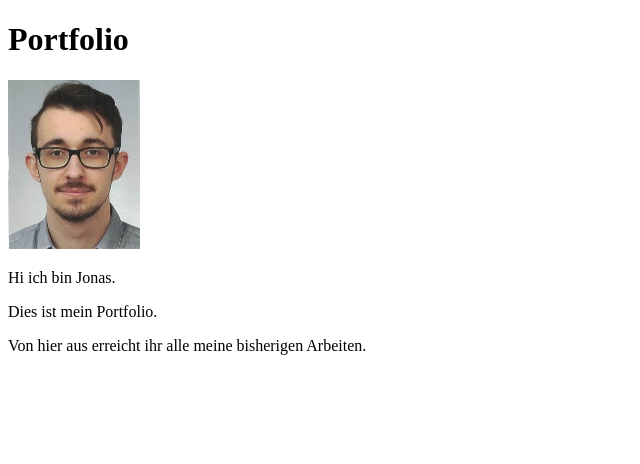
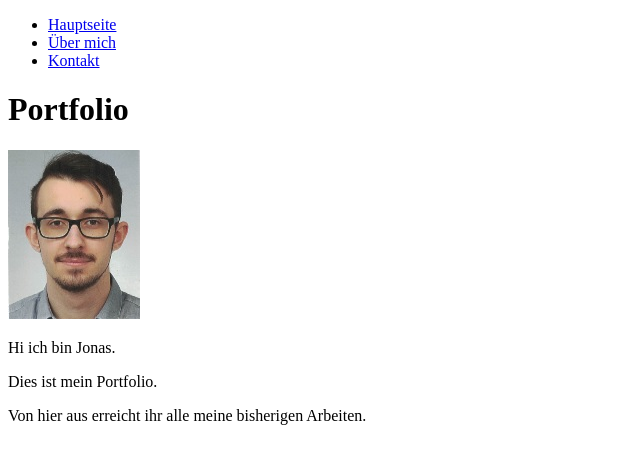
Before and after one commit to Moripho/GIS-WiSe-2020-2021, a plain HTML site: page Aufgabe1.2/index.html in a window 1280 px wide. Shown: the whole page, without its empty margins (0-640 px from the left). Drawn offline with Linux system fonts and the light colour scheme.

Commit message:
Navigation erneut überarbeitet

```diff
--- a/Aufgabe1.2/index.html
+++ b/Aufgabe1.2/index.html
@@ -7,7 +7,13 @@
 
 <body>
 <header>
-
+    <nav>
+        <ul>
+            <li><a href= "index.html">Hauptseite</a></li>
+            <li><a href= "Steckbrief.html">Über mich</a></li>
+            <li><a href= "Kontakt.html">Kontakt</a></li>
+        </ul>
+    </nav>
 </header>
 <main>
 <h1>Portfolio</h1>
```
